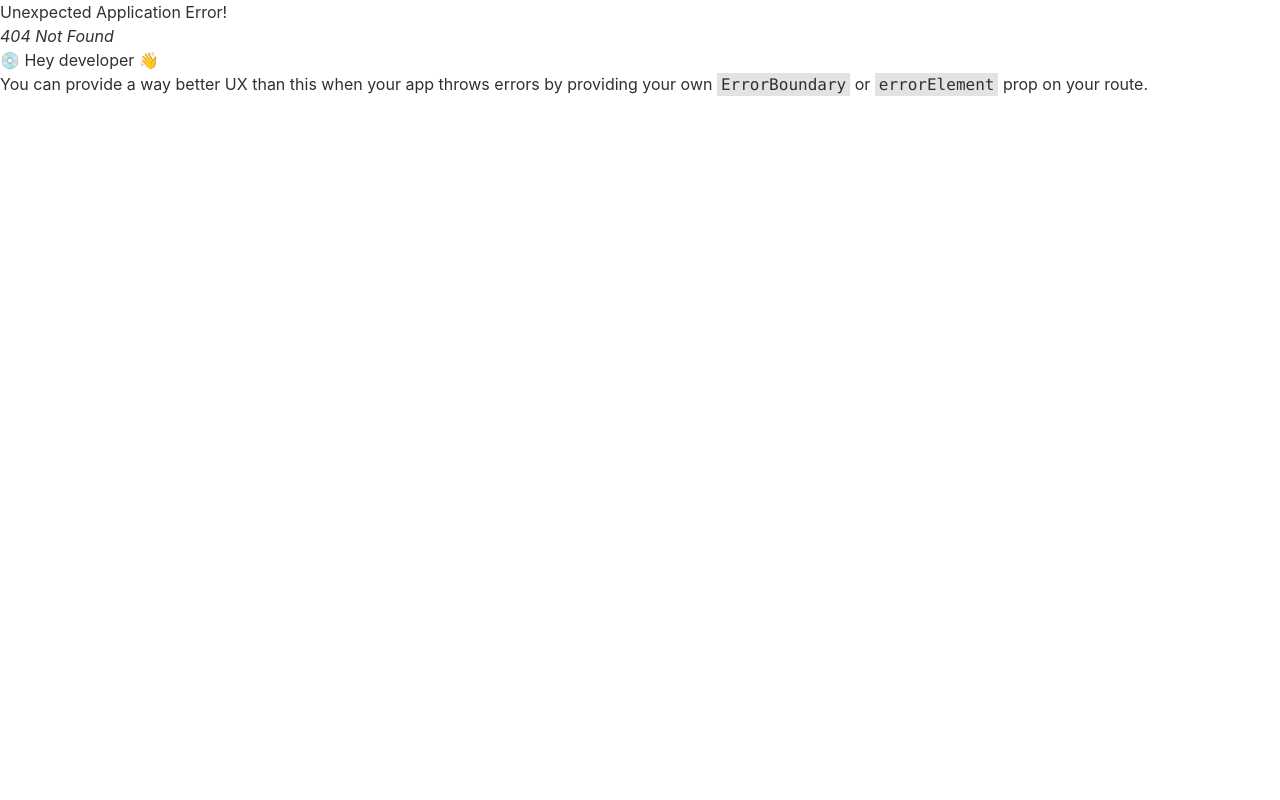
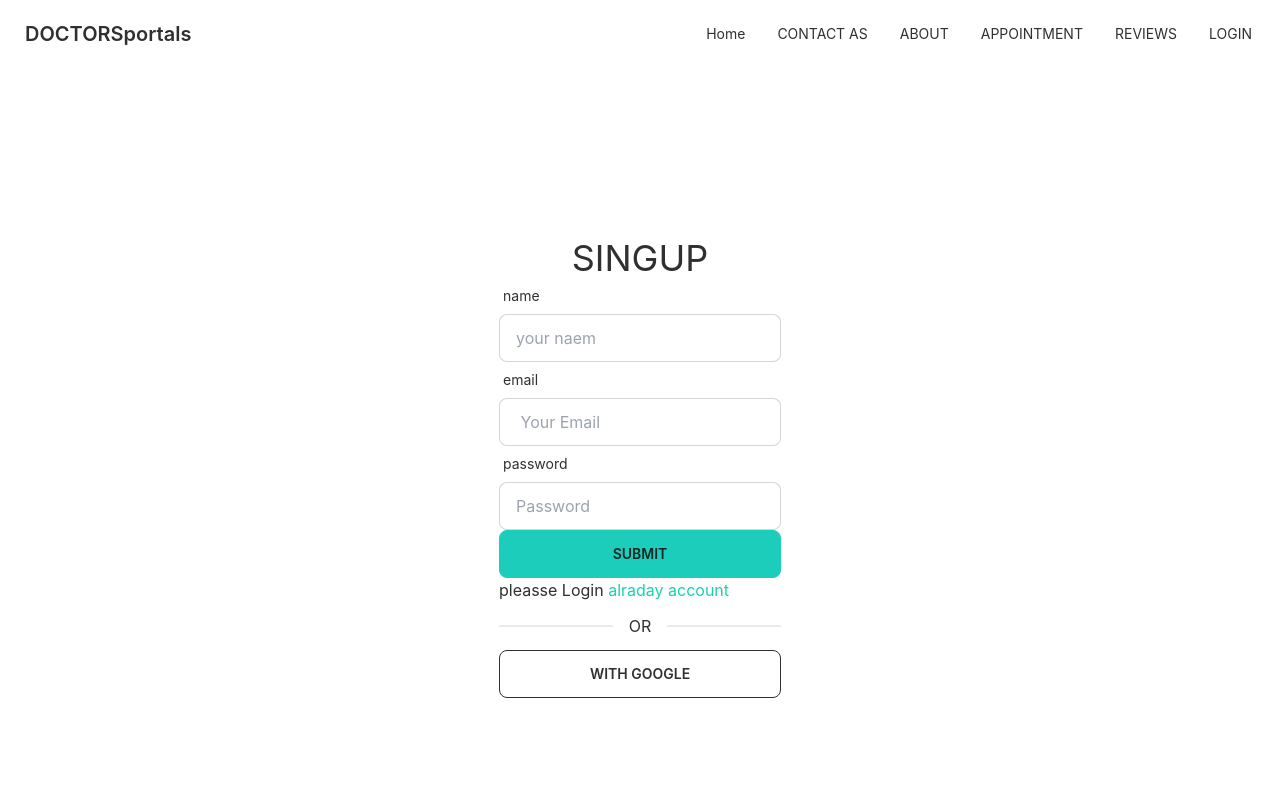
Before and after one commit to shakilmonsi/doctorprotailfive-main, a React (Create React App) app: page /singup in a window 1280 px wide. Before the commit this address had no page. Shown: the top 800 px of the page. Built offline with nearby package versions, Linux system fonts and the light colour scheme.

Commit message:
add a javascript regex password string

```diff
--- a/src/Login/Login.js
+++ b/src/Login/Login.js
@@ -29,8 +29,11 @@ function Login() {
   <label className="label">
     <span className="label-text">password</span>
   </label>
-  <input {...register("password",{required:"password required"})} type="text" placeholder="Type here" className="input input-bordered w-full max-w-xs" />
-  {errors.password && <p className='text-red' role="alert">{errors.password?.message}</p>}
+  <input {...register("password",
+  {required:"password required",
+  minLength:{value:6 ,message:'password must be 6 characters or ok'}
+  })} type="text" placeholder="Type here" className="input input-bordered w-full max-w-xs" />
+  {errors.password && <p className='text-red' role="alert" >{errors.password?.message}</p>}
 
   <label className="label">
     <span className="label-text ">forget password</span>
@@ -39,7 +42,7 @@ function Login() {
 
       <input type="submit" className='btn btn-accent w-full'/>
     </form>
-    <p>new to doctorsprtal <Link to="/signup" className='text-secondary'>create account</Link></p>
+    <p>new to doctorsprtal <Link to="/singup" className='text-secondary'>create account</Link></p>
     <div className="divider">OR</div>
  <button className='btn btn-outline w-full'>with Google</button>
 
--- /dev/null
+++ b/src/Login/Sineup/Singup.js
@@ -0,0 +1,68 @@
+import parseISO from 'date-fns/esm/parseISO';
+import React from 'react';
+import { useForm } from 'react-hook-form';
+import { Link } from 'react-router-dom';
+// ^(?=.*[A-Z].*[A-Z])(?=.*[!@#$&*])(?=.*[0-9].*[0-9])(?=.*[a-z].*[a-z].*[a-z]).{8}$
+//
+const Singup = () => {
+    const  {register,handleSubmit ,formState:{errors}}=useForm();
+    const handleSingup =(data)=>{
+        console.log(data)
+        console.log(errors)
+    }
+    return (
+        <div>
+
+        <div className='h-[800px] flex  justify-center items-center'>
+          <div >
+            <h2 className='text-4xl text-center'>SINGUP</h2>
+            {/* .........//// */}
+            <form onClick={handleSubmit(handleSingup)} >
+              <div className="form-control w-full max-w-xs">
+          <label className="label">
+            <span className="label-text">name</span>
+          </label>
+          <input  {...register("name",{required: "name is required"})} type="text" placeholder="your naem" className="input input-bordered w-full max-w-xs" />
+
+
+        </div>
+              <div className="form-control w-full max-w-xs">
+          <label className="label">
+            <span className="label-text">email</span>
+          </label>
+          <input  {...register("email",{required:'email is a required'})} type="email" placeholder=" Your Email " className="input input-bordered w-full max-w-xs" />
+
+          {errors.email && <p role="alert">{errors.email?.message}</p>}
+
+        </div>
+              <div className="form-control w-full max-w-xs">
+          <label className="label">
+            <span className="label-text">password</span>
+          </label>
+
+
+          <input  {...register("password",{required:"password is a required",
+  minLength:{value:6 ,message:'password must be 6 characters or ok'}
+})} type="text" placeholder="Password" className="input input-bordered w-full max-w-xs" />
+
+          {errors.password && <p role="alert">{errors.password?.message}</p>}
+
+        </div>
+
+              <input type="submit" className='btn btn-accent w-full'/>
+            </form>
+            <p> pleasse Login <Link to="/login" className='text-secondary'>alraday account</Link></p>
+            <div className="divider">OR</div>
+         <button className='btn btn-outline w-full'>with Google</button>
+
+          </div>
+        </div>
+
+
+            </div>
+
+    );
+};
+
+
+export default Singup;
--- a/src/Routs/Rout/Routes.js
+++ b/src/Routs/Rout/Routes.js
@@ -4,6 +4,7 @@ import Home from "../../Pages/Home/Home";
 import Login from "../../Login/Login";
 import Appointment from "../../Pages/Appointment/Appointment/Appointment";
 import Contectform from "../../Pages/Contect/Contectform";
+import Singup from "../../Login/Sineup/Singup";
 
  const router = createBrowserRouter([
     {
@@ -19,6 +20,10 @@ import Contectform from "../../Pages/Contect/Contectform";
                 element: <Login></Login>
             },
             {
+                path:'/singup',
+                element: <Singup></Singup>
+            },
+            {
                 path:"/appointment",
                 element:<Appointment></Appointment>
             },
```
